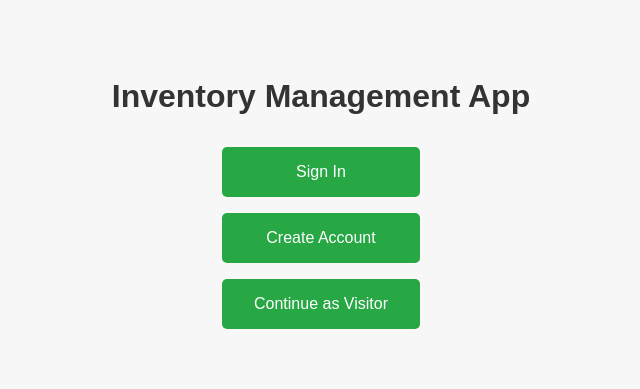
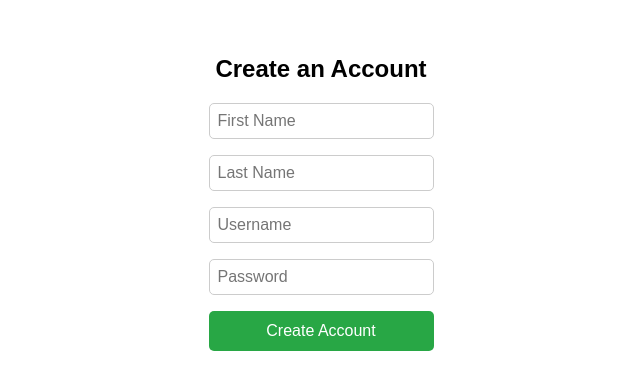
Before and after one commit to amangell/z-pre-frontend, a React (Vite) app: page /create-account in a window 1280 px wide. Shown: the part 215-604 px from the top of the page, without its empty margins (319-959 px from the left). Built offline with nearby package versions, Linux system fonts and the light colour scheme.

Commit message:
new user fully functional

```diff
--- a/package.json
+++ b/package.json
@@ -11,7 +11,8 @@
   },
   "dependencies": {
     "react": "^18.3.1",
-    "react-dom": "^18.3.1"
+    "react-dom": "^18.3.1",
+    "react-router-dom": "^7.0.2"
   },
   "devDependencies": {
     "@eslint/js": "^9.15.0",
--- a/src/App.jsx
+++ b/src/App.jsx
@@ -1,8 +1,17 @@
 import React from 'react';
+import { BrowserRouter as Router, Route, Routes } from 'react-router-dom';
 import HomePage from './components/HomePage';
+import CreateAccount from './components/CreateAccount';
 
 function App() {
-    return <HomePage />;
+    return (
+        <Router>
+            <Routes>
+                <Route path="/" element={<HomePage />} />
+                <Route path="/create-account" element={<CreateAccount />} />
+            </Routes>
+        </Router>
+    );
 }
 
 export default App;
--- /dev/null
+++ b/src/components/CreateAccount.css
@@ -0,0 +1,36 @@
+.create-account-container {
+    display: flex;
+    flex-direction: column;
+    align-items: center;
+    justify-content: center;
+    height: 100vh;
+    font-family: 'Arial', sans-serif;
+}
+
+.create-account-form {
+    display: flex;
+    flex-direction: column;
+    gap: 1rem;
+}
+
+.create-account-form input {
+    padding: 0.5rem;
+    font-size: 1rem;
+    border: 1px solid #ccc;
+    border-radius: 5px;
+}
+
+.create-account-form button {
+    padding: 0.7rem;
+    font-size: 1rem;
+    border: none;
+    border-radius: 5px;
+    background-color: #28a745;
+    color: white;
+    cursor: pointer;
+}
+
+.success-message {
+    margin-top: 1rem;
+    color: green;
+}
--- /dev/null
+++ b/src/components/CreateAccount.jsx
@@ -0,0 +1,89 @@
+import React, { useState } from 'react';
+import { useNavigate } from 'react-router-dom';
+import './CreateAccount.css';
+
+function CreateAccount() {
+    const [formData, setFormData] = useState({
+        firstName: '',
+        lastName: '',
+        username: '',
+        password: '',
+    });
+
+    const [successMessage, setSuccessMessage] = useState('');
+    const navigate = useNavigate();
+
+    const handleChange = (e) => {
+        setFormData({
+            ...formData,
+            [e.target.name]: e.target.value,
+        });
+    };
+
+    const handleSubmit = async (e) => {
+        e.preventDefault();
+        try {
+            const response = await fetch('http://localhost:5000/users', {
+                method: 'POST',
+                headers: { 'Content-Type': 'application/json' },
+                body: JSON.stringify(formData),
+            });
+
+            if (response.ok) {
+                setSuccessMessage('User created successfully!');
+                setTimeout(() => {
+                    navigate('/');
+                }, 1500);
+            } else {
+                setSuccessMessage('Failed to create user. Please try again.');
+            }
+        } catch (error) {
+            console.error('Error creating user:', error);
+            setSuccessMessage('An error occurred. Please try again.');
+        }
+    };
+
+    return (
+        <div className="create-account-container">
+            <h2>Create an Account</h2>
+            <form onSubmit={handleSubmit} className="create-account-form">
+                <input
+                    type="text"
+                    name="firstName"
+                    placeholder="First Name"
+                    value={formData.firstName}
+                    onChange={handleChange}
+                    required
+                />
+                <input
+                    type="text"
+                    name="lastName"
+                    placeholder="Last Name"
+                    value={formData.lastName}
+                    onChange={handleChange}
+                    required
+                />
+                <input
+                    type="text"
+                    name="username"
+                    placeholder="Username"
+                    value={formData.username}
+                    onChange={handleChange}
+                    required
+                />
+                <input
+                    type="password"
+                    name="password"
+                    placeholder="Password"
+                    value={formData.password}
+                    onChange={handleChange}
+                    required
+                />
+                <button type="submit">Create Account</button>
+            </form>
+            {successMessage && <p className="success-message">{successMessage}</p>}
+        </div>
+    );
+}
+
+export default CreateAccount;
--- a/src/components/HomePage.jsx
+++ b/src/components/HomePage.jsx
@@ -1,15 +1,17 @@
 import React from 'react';
+import { useNavigate } from 'react-router-dom';
 import './HomePage.css';
 
 function HomePage() {
+    const navigate = useNavigate();
+
     const handleSignIn = () => {
         console.log('Redirect to Sign In page');
         // Add navigation logic here
     };
 
     const handleCreateAccount = () => {
-        console.log('Redirect to Create Account page');
-        // Add navigation logic here
+        navigate('/create-account');
     };
 
     const handleContinueAsVisitor = () => {
@@ -19,7 +21,7 @@ function HomePage() {
 
     return (
         <div className="homepage-container">
-            <h1 className="homepage-header">Inventory Management App</h1>
+            <h1 className="homepage-header">Welcome to Our App</h1>
             <div className="button-container">
                 <button className="homepage-button" onClick={handleSignIn}>
                     Sign In
```
Also changed, not shown: 1 other file (tests, documents, lock files or other folders).
